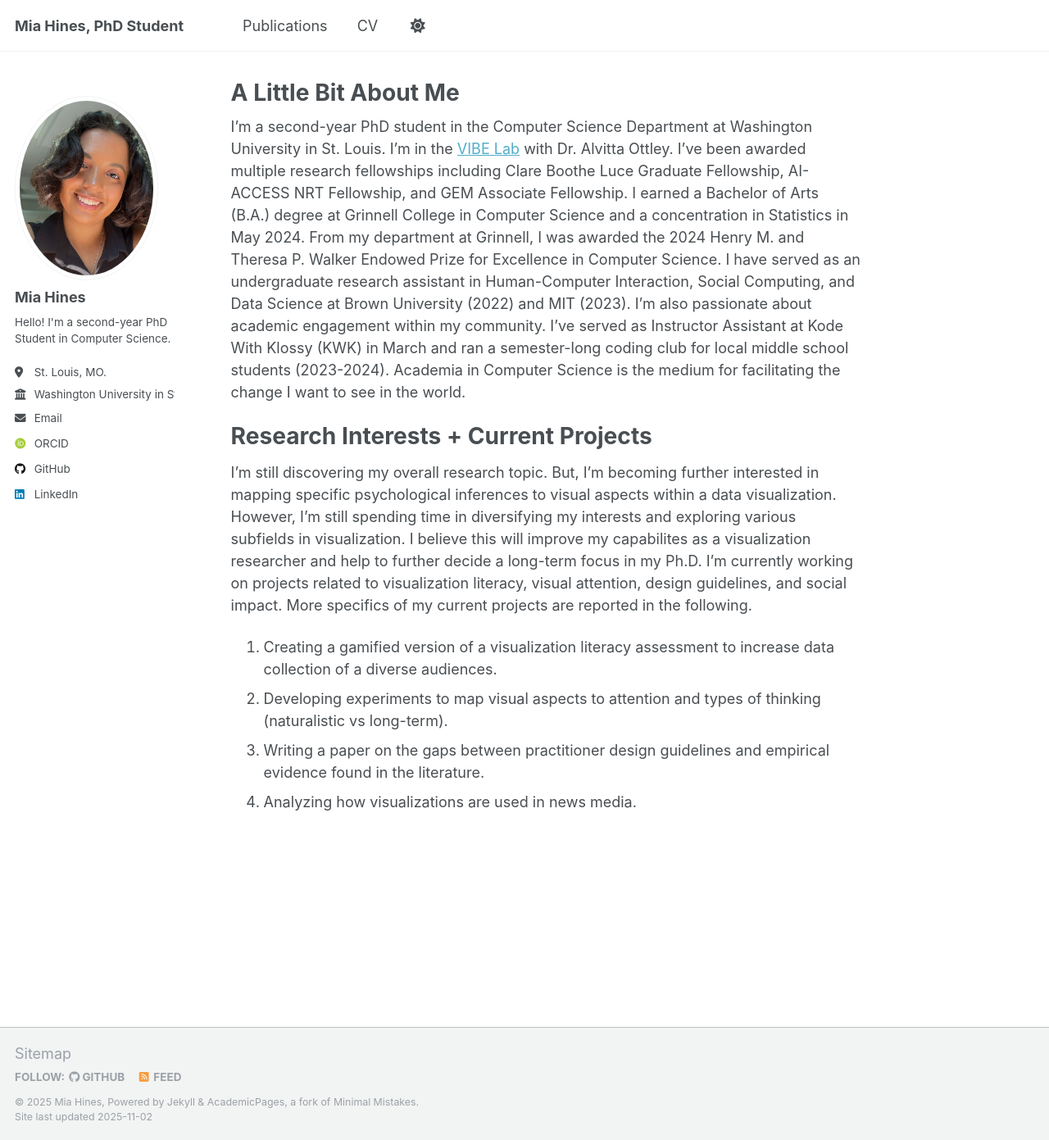
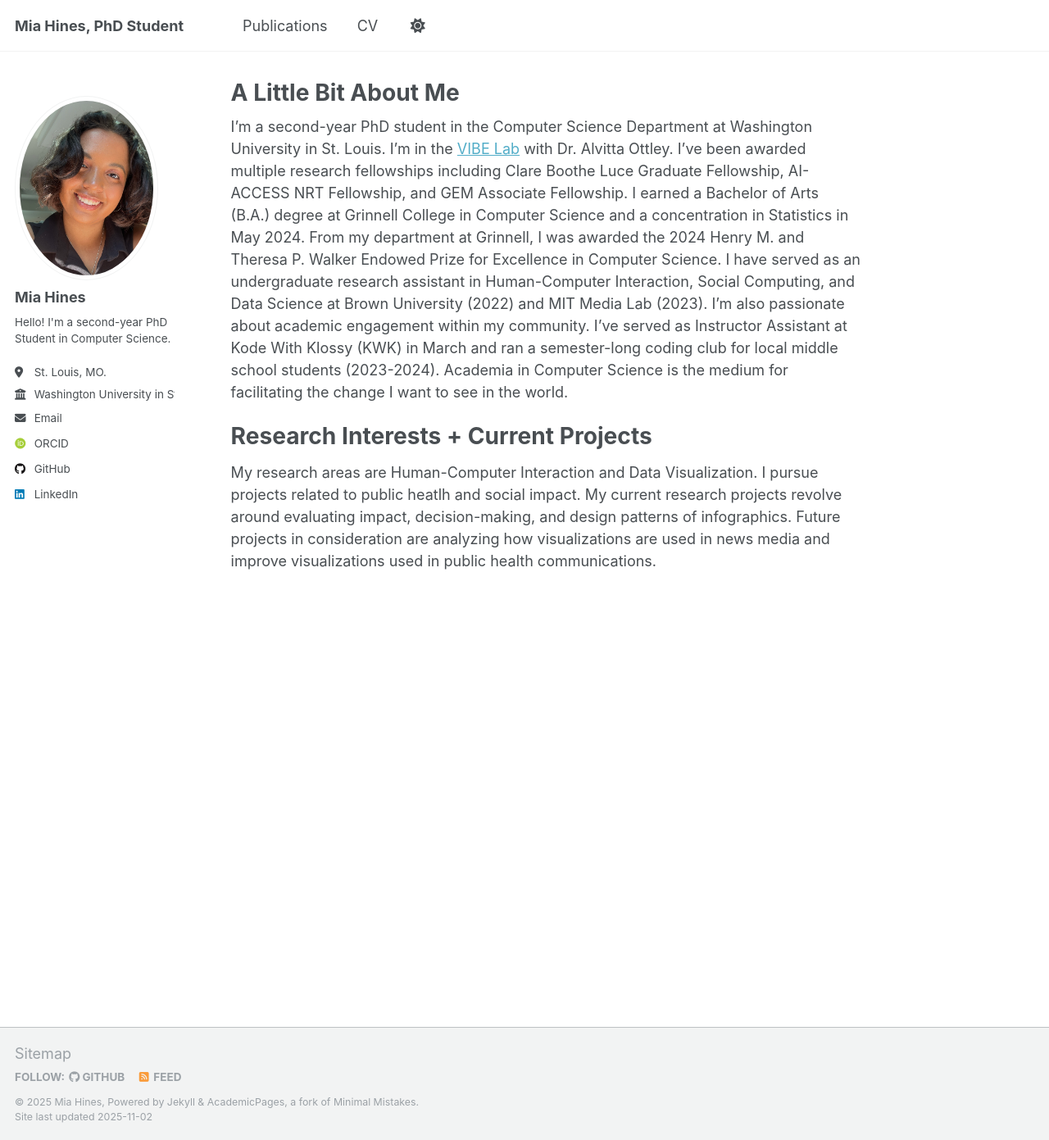
Before and after one commit to MiaHines/miahines.github.io, a Jekyll site: the page built from _pages/about.md, in a window 1280 px wide and 1391 px high. Shown: the whole window at 82% size. Built offline with Jekyll 4.4.1, drawn with Linux system fonts in a browser that asks for light colours; some web fonts are replaced.

Commit message:
updated research interests

```diff
--- a/_pages/about.md
+++ b/_pages/about.md
@@ -7,13 +7,9 @@ redirect_from:
   - /about.html
 ---
 
- I'm a second-year PhD student in the Computer Science Department at Washington University in St. Louis. I'm in the [VIBE Lab](https://visualdata.wustl.edu/) with Dr. Alvitta Ottley. I've been awarded multiple research fellowships including Clare Boothe Luce Graduate Fellowship, AI-ACCESS NRT Fellowship, and GEM Associate Fellowship. I earned a Bachelor of Arts (B.A.) degree at Grinnell College in Computer Science and a concentration in Statistics in May 2024. From my department at Grinnell, I was awarded the 2024 Henry M. and Theresa P. Walker Endowed Prize for Excellence in Computer Science. I have served as an undergraduate research assistant in Human-Computer Interaction, Social Computing, and Data Science at Brown University (2022) and MIT (2023). I'm also passionate about academic engagement within my community. I've served as Instructor Assistant at Kode With Klossy (KWK) in March and ran a semester-long coding club for local middle school students (2023-2024). Academia in Computer Science is the medium for facilitating the change I want to see in the world.
+ I'm a second-year PhD student in the Computer Science Department at Washington University in St. Louis. I'm in the [VIBE Lab](https://visualdata.wustl.edu/) with Dr. Alvitta Ottley. I've been awarded multiple research fellowships including Clare Boothe Luce Graduate Fellowship, AI-ACCESS NRT Fellowship, and GEM Associate Fellowship. I earned a Bachelor of Arts (B.A.) degree at Grinnell College in Computer Science and a concentration in Statistics in May 2024. From my department at Grinnell, I was awarded the 2024 Henry M. and Theresa P. Walker Endowed Prize for Excellence in Computer Science. I have served as an undergraduate research assistant in Human-Computer Interaction, Social Computing, and Data Science at Brown University (2022) and MIT Media Lab (2023). I'm also passionate about academic engagement within my community. I've served as Instructor Assistant at Kode With Klossy (KWK) in March and ran a semester-long coding club for local middle school students (2023-2024). Academia in Computer Science is the medium for facilitating the change I want to see in the world.
 
 
 Research Interests + Current Projects
 ======
-I'm still discovering my overall research topic. But, I'm becoming further interested in mapping specific psychological inferences to visual aspects within a data visualization. However, I'm still spending time in diversifying my interests and exploring various subfields in visualization. I believe this will improve my capabilites as a visualization researcher and help to further decide a long-term focus in my Ph.D. I'm currently working on projects related to visualization literacy, visual attention, design guidelines, and social impact. More specifics of my current projects are reported in the following.
-1. Creating a gamified version of a visualization literacy assessment to increase data collection of a diverse audiences.
-1. Developing experiments to map visual aspects to attention and types of thinking (naturalistic vs long-term).
-1. Writing a paper on the gaps between practitioner design guidelines and empirical evidence found in the literature.
-1. Analyzing how visualizations are used in news media.
+My research areas are Human-Computer Interaction and Data Visualization. I pursue projects related to public heatlh and social impact. My current research projects revolve around evaluating impact, decision-making, and design patterns of infographics. Future projects in consideration are analyzing how visualizations are used in news media and improve visualizations used in public health communications.
```
